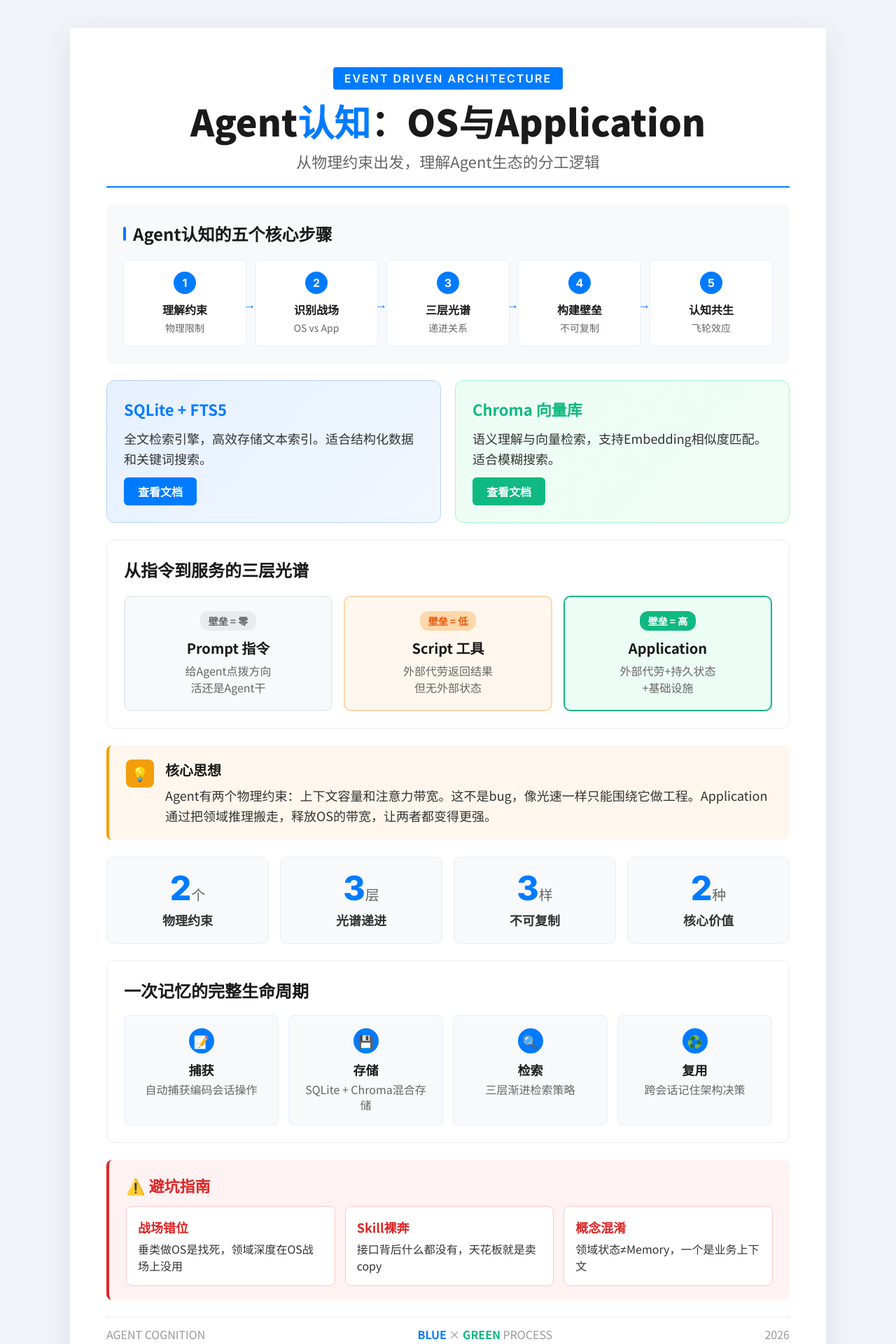
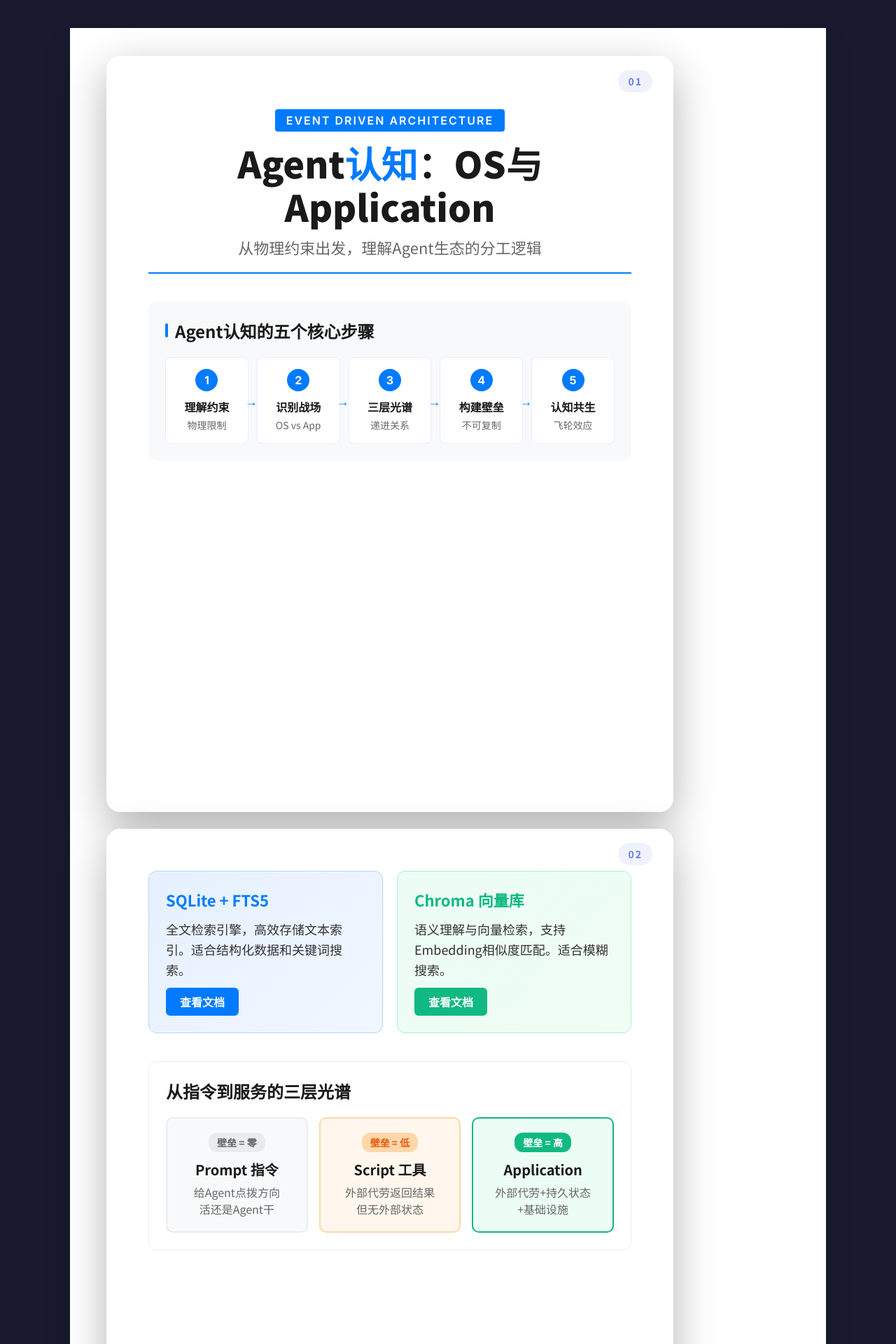
Before and after one commit to maple-yf/article-to-media-image, a Python web app: template templates/style-process-blue-green.html in a window 1280 px wide. Shown: the top 1920 px of the page at 70% size. Run offline with Jinja, Linux system fonts and the light colour scheme; the template is opened without the code that fills it, so the values that code supplies are empty.

Commit message:
feat: convert style-process-blue-green.html to slide card layout
- Group E: Process Blue-Green template
- Apply 3:4 card dimensions
- Preserve original styling
- Wrap semantic sections (4 cards: Header+Process, Dual+Spectrum, Info+Values, Lifecycle+Warning+Footer)

Co-Authored-By: Claude Opus 4.6 <noreply@anthropic.com>

```diff
--- a/templates/style-process-blue-green.html
+++ b/templates/style-process-blue-green.html
@@ -16,7 +16,7 @@
     align-items: flex-start;
     min-height: 100vh;
     padding: 40px 20px;
-    background: #F0F4F8;
+    background: #1a1a2e;
     font-family: 'Noto Sans SC', 'Inter', sans-serif;
   }
 
@@ -422,11 +422,49 @@
     color: #10B981;
     font-weight: 600;
   }
+
+  .slide-card {
+    width: 810px;
+    height: 1080px;
+    background: inherit;
+    border-radius: 20px;
+    box-shadow: 0 20px 60px rgba(0,0,0,0.3);
+    overflow: hidden;
+    position: relative;
+  }
+
+  .card-inner {
+    width: 100%;
+    height: 100%;
+    background: inherit;
+    border-radius: 18px;
+    padding: 60px;
+    overflow-y: auto;
+    display: flex;
+    flex-direction: column;
+    gap: 40px;
+  }
+
+  .slide-number {
+    position: absolute;
+    top: 20px;
+    right: 30px;
+    font-size: 14px;
+    font-weight: 600;
+    color: #667eea;
+    background: rgba(102, 126, 234, 0.1);
+    padding: 6px 14px;
+    border-radius: 20px;
+    letter-spacing: 2px;
+  }
 </style>
 </head>
 <body>
 <div class="container">
 
+  <!-- CARD 01: Header + MOD-1 -->
+  <div class="slide-card" data-slide="1">
+    <div class="card-inner">
       <!-- HEADER -->
       <div class="header">
         <span class="coord">SEC-00</span>
@@ -471,7 +509,13 @@
           </div>
         </div>
       </div>
+      <span class="slide-number">01</span>
+    </div>
+  </div>
 
+  <!-- CARD 02: MOD-2 + MOD-3 -->
+  <div class="slide-card" data-slide="2">
+    <div class="card-inner">
       <!-- MOD-2: 双列对比 -->
       <div class="dual-card-section">
         <span class="coord">B-05</span>
@@ -509,7 +553,13 @@
           </div>
         </div>
       </div>
+      <span class="slide-number">02</span>
+    </div>
+  </div>
 
+  <!-- CARD 03: MOD-4 + MOD-5 -->
+  <div class="slide-card" data-slide="3">
+    <div class="card-inner">
       <!-- MOD-4: 核心思想 -->
       <div class="info-box">
         <span class="coord">D-03</span>
@@ -540,7 +590,13 @@
           <div class="label">核心价值</div>
         </div>
       </div>
+      <span class="slide-number">03</span>
+    </div>
+  </div>
 
+  <!-- CARD 04: MOD-6 + MOD-7 + Footer -->
+  <div class="slide-card" data-slide="4">
+    <div class="card-inner">
       <!-- MOD-6: 生命周期 -->
       <div class="lifecycle-section">
         <span class="coord">F-15</span>
@@ -595,6 +651,9 @@
         <span><span class="blue">BLUE</span> × <span class="green">GREEN</span> PROCESS</span>
         <span>2026</span>
       </div>
+      <span class="slide-number">04</span>
+    </div>
+  </div>
 
 </div>
 </body>
```
Lines whose indentation alone changed are shown as unchanged.
